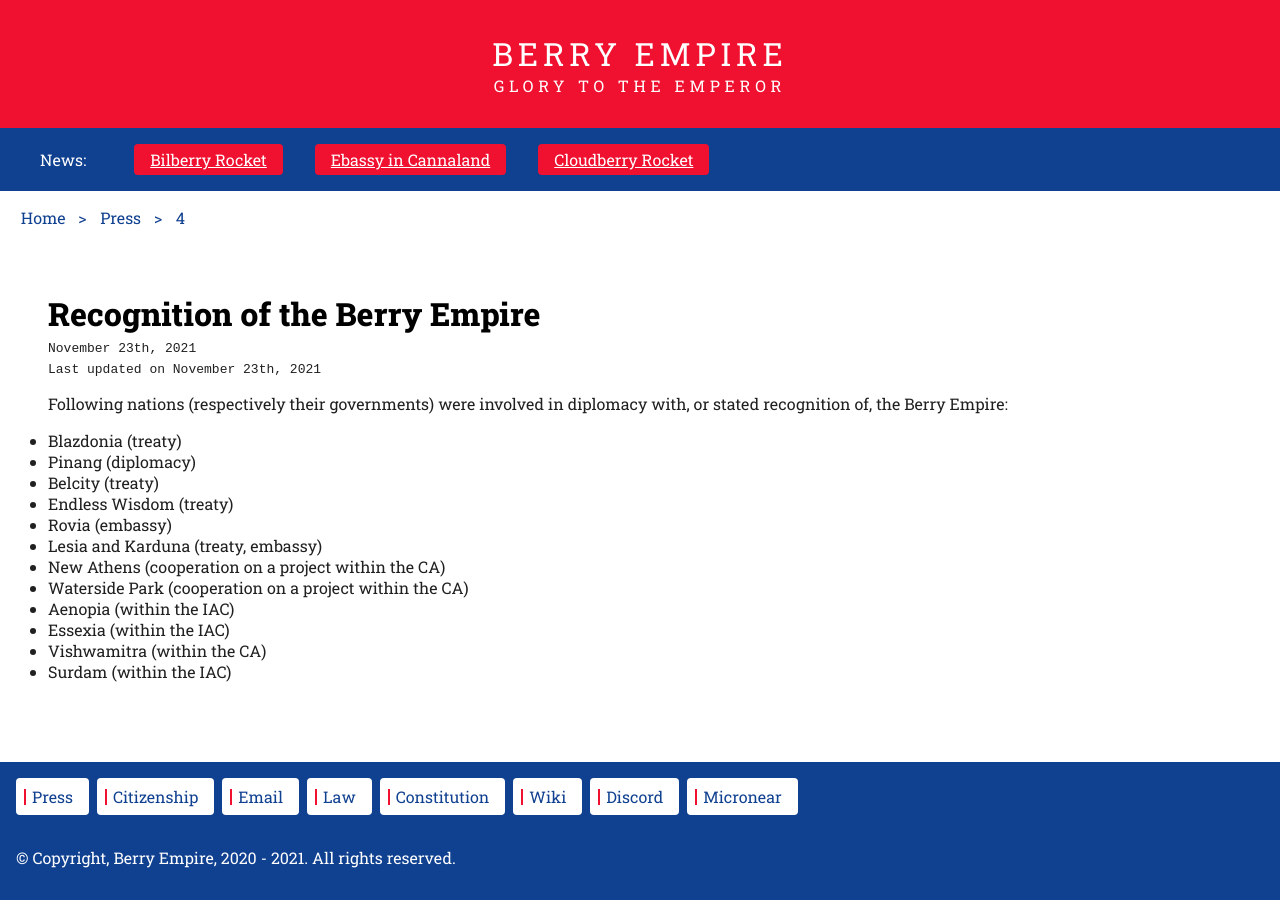
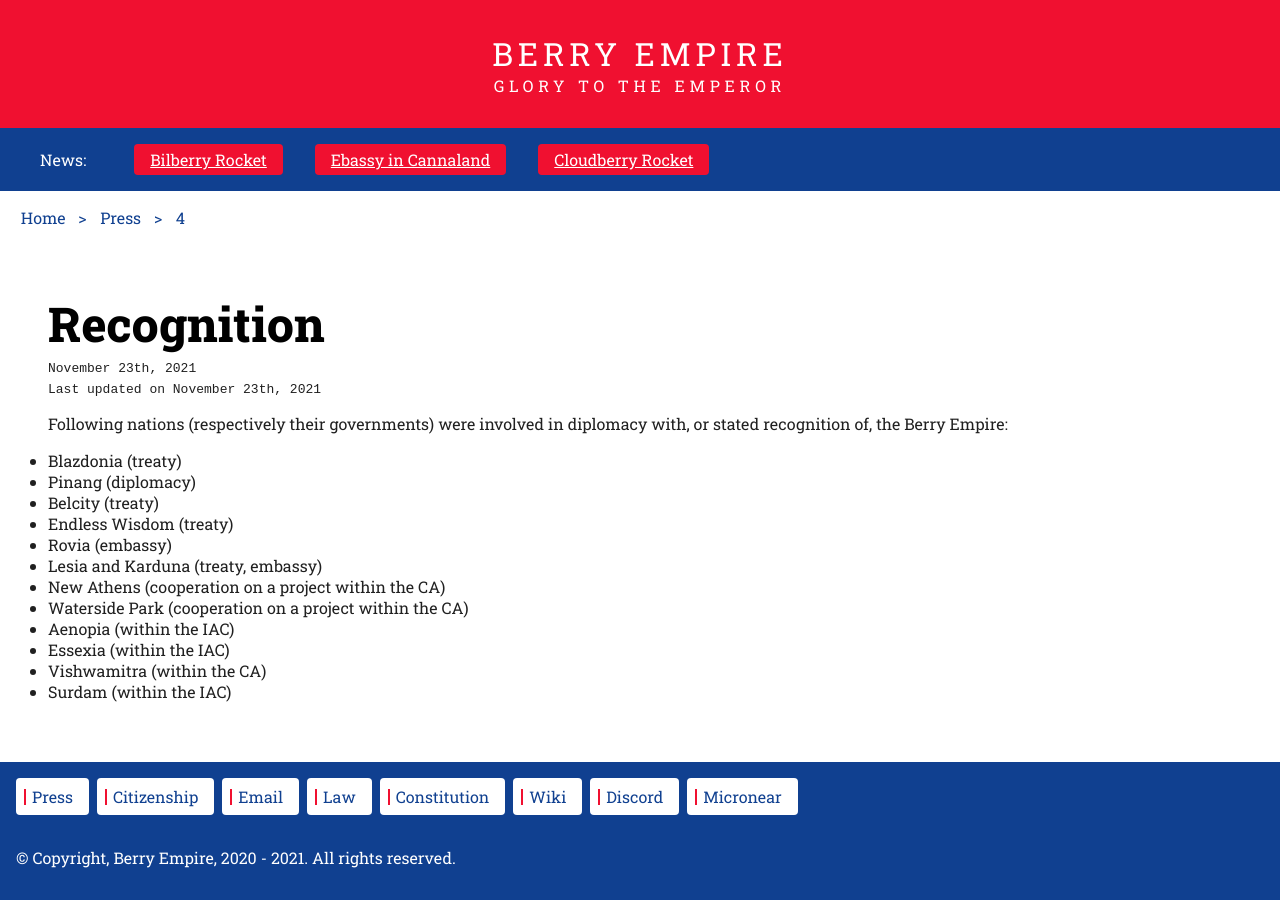
Before and after one commit to berryempire/berryempire.github.io, a Jekyll site: the page built from press/4/index.md, in a window 1280 px wide. Built offline with Jekyll 4.4.1, drawn with Linux system fonts in a browser that asks for light colours; our own code applies the rules of GitHub Pages for plain Markdown files.

Commit message:
Update index.md

```diff
--- a/press/4/index.md
+++ b/press/4/index.md
@@ -1,4 +1,4 @@
-## Recognition of the Berry Empire
+# Recognition
 <code>November 23th, 2021</code><br>
 <code>Last updated on November 23th, 2021</code>
 <br>
```
